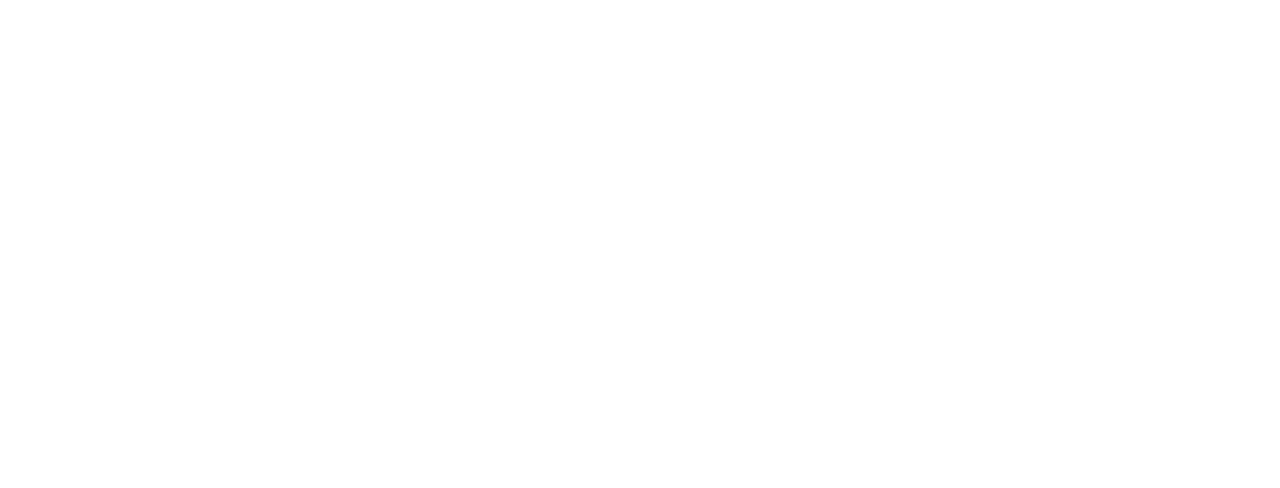
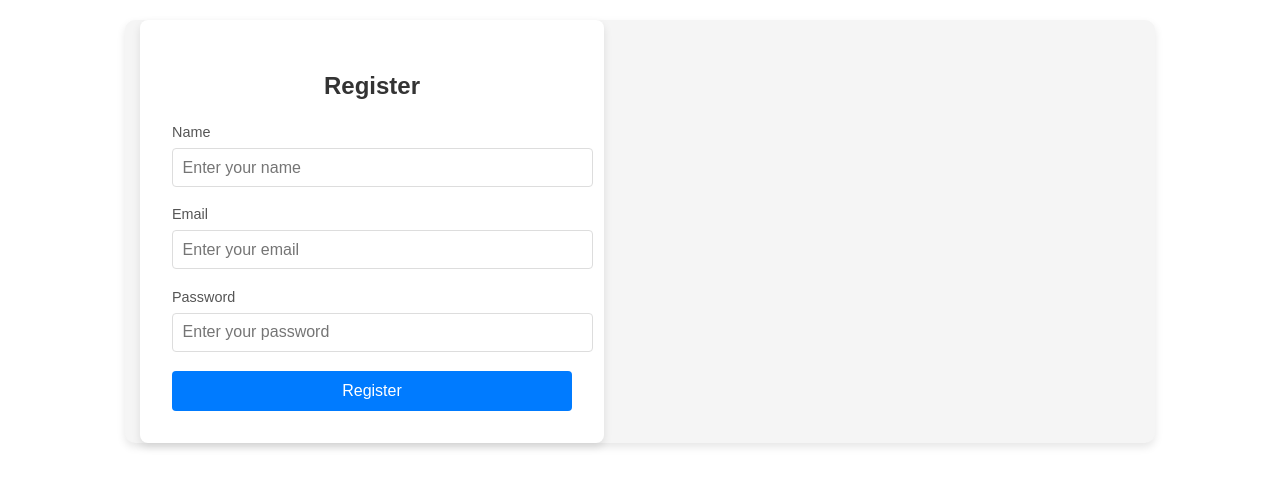
Before and after one commit to TharushaPramod/CodePulse, a React (Create React App) app in the folder frontend/: page /register in a window 1280 px wide. Before the commit this address had no page. Shown: the top 488 px of the page. Built offline with nearby package versions, Linux system fonts and the light colour scheme.

Commit message:
create frontend for registration
Create registration form to create new user

```diff
--- a/frontend/src/index.js
+++ b/frontend/src/index.js
@@ -7,6 +7,7 @@
 import Comment from './pages/Comment';
 import PostViwe from './pages/PostView';
 import PostDetails from './pages/PostDetails';
+import Register from './pages/Register';
 
 
 
@@ -18,6 +19,7 @@
       <Route path='/' element={<App/>} />
       <Route path='/comment' element={<Comment/>} />
       <Route path='/view' element={<PostViwe/>} />
+      <Route path='/register' element={<Register/>} />
       <Route path="/post/:postId" element={<PostDetails />} />
 
 
--- /dev/null
+++ b/frontend/src/pages/Register.css
@@ -0,0 +1,84 @@
+/* Center the form on the page */
+
+
+  /* Style the form container */
+  .form-container {
+    background-color: #fff;
+    padding: 2rem;
+    border-radius: 8px;
+    box-shadow: 0 4px 8px rgba(0, 0, 0, 0.1);
+    width: 100%;
+    max-width: 400px;
+  }
+
+  /* Style the form heading */
+  .form-container h2 {
+    text-align: center;
+    margin-bottom: 1.5rem;
+    color: #333;
+    font-size: 1.5rem;
+    font-weight: bold;
+  }
+
+  /* Style each form group (label + input) */
+  .form-group {
+    margin-bottom: 1.2rem;
+  }
+
+  /* Style labels */
+  .form-group label {
+    display: block;
+    margin-bottom: 0.5rem;
+    color: #555;
+    font-size: 0.9rem;
+  }
+
+  /* Style inputs */
+  .form-group input {
+    width: 100%;
+    padding: 0.6rem;
+    border: 1px solid #ddd;
+    border-radius: 4px;
+    font-size: 1rem;
+    color: #333;
+    transition: border-color 0.2s;
+  }
+
+  /* Input focus state */
+  .form-group input:focus {
+    outline: none;
+    border-color: #007bff;
+  }
+
+  /* Style the register button */
+  button {
+    width: 100%;
+    padding: 0.7rem;
+    background-color: #007bff;
+    color: #fff;
+    border: none;
+    border-radius: 4px;
+    font-size: 1rem;
+    cursor: pointer;
+    transition: background-color 0.2s;
+  }
+
+  /* Button hover state */
+  button:hover {
+    background-color: #0056b3;
+  }
+
+  /* Style success and error messages */
+  .success-message {
+    margin-top: 1rem;
+    text-align: center;
+    color: #28a745;
+    font-size: 0.9rem;
+  }
+
+  .error-message {
+    margin-top: 1rem;
+    text-align: center;
+    color: #dc3545;
+    font-size: 0.9rem;
+  }
--- /dev/null
+++ b/frontend/src/pages/Register.js
@@ -0,0 +1,81 @@
+import React, { useState } from 'react';
+import axios from 'axios';
+import './Register.css';
+
+function Register() {
+  const [formData, setFormData] = useState({
+    name: '',
+    email: '',
+    password: ''
+  });
+  const [message, setMessage] = useState('');
+
+  const handleChange = (e) => {
+    const { name, value } = e.target;
+    setFormData({ ...formData, [name]: value });
+  };
+
+  const handleRegister = async () => {
+    try {
+      const response = await axios.post('http://localhost:8080/api/users/user', {
+        name: formData.name,
+        email: formData.email,
+        password: parseInt(formData.password) // Convert to number to match backend User model
+      });
+
+      setMessage(`Registration successful for ${response.data.name}!`);
+      setFormData({ name: '', email: '', password: '' });
+    } catch (error) {
+      setMessage(`Error: ${error.response?.data?.message || error.message}`);
+    }
+  };
+
+  return (
+    <div className="app-container">
+      <div className="form-container">
+        <h2>Register</h2>
+        <div className="form-group">
+          <label htmlFor="name">Name</label>
+          <input
+            type="text"
+            id="name"
+            name="name"
+            value={formData.name}
+            onChange={handleChange}
+            placeholder="Enter your name"
+          />
+        </div>
+        <div className="form-group">
+          <label htmlFor="email">Email</label>
+          <input
+            type="email"
+            id="email"
+            name="email"
+            value={formData.email}
+            onChange={handleChange}
+            placeholder="Enter your email"
+          />
+        </div>
+        <div className="form-group">
+          <label htmlFor="password">Password</label>
+          <input
+            type="password"
+            id="password"
+            name="password"
+            value={formData.password}
+            onChange={handleChange}
+            placeholder="Enter your password"
+          />
+        </div>
+        <button onClick={handleRegister}>Register</button>
+        {message && (
+          <p className={message.includes('Error') ? 'error-message' : 'success-message'}>
+            {message}
+          </p>
+        )}
+      </div>
+    </div>
+  );
+}
+
+export default Register;
```
